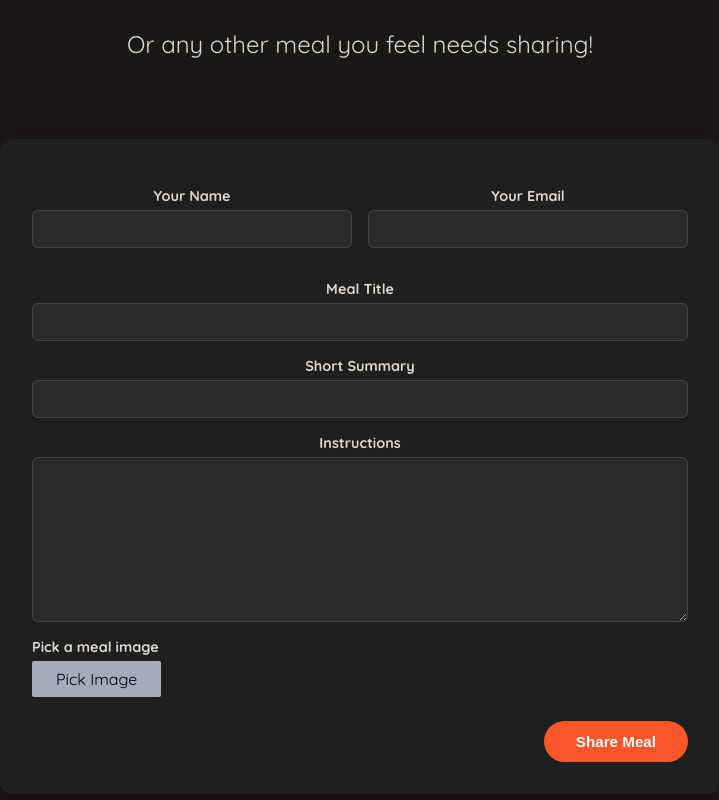
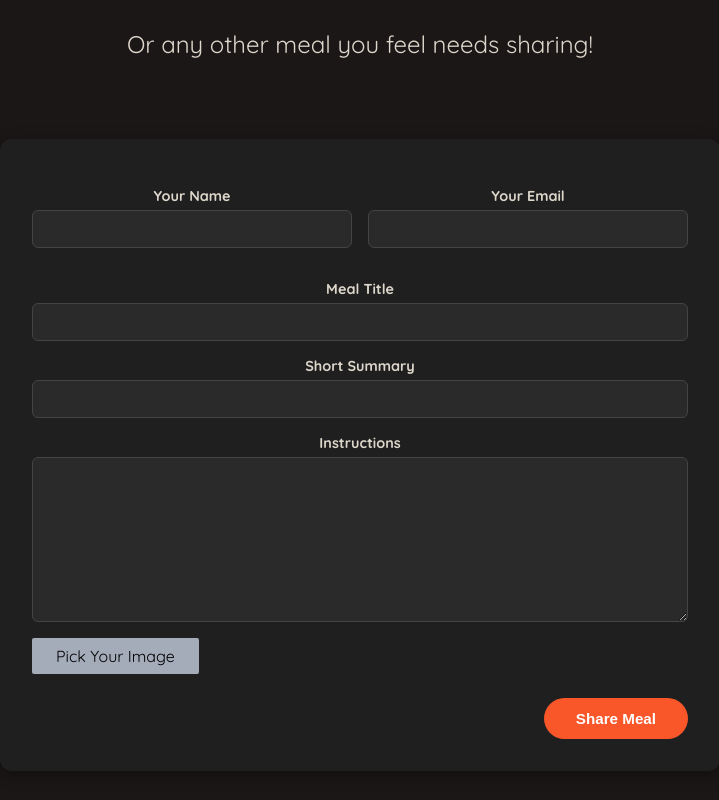
Before and after one commit to alainiranzi/Invading-Fullstack-with-Next-js, a Next.js app: page /meals in a window 1280 px wide. Shown: the part 454-1254 px from the top of the page, without its empty margins (280-999 px from the left). Built offline with nearby package versions, Linux system fonts and the light colour scheme.

Commit message:
done with working on pickimage

```diff
--- a/src/app/components/meals/image-picker.js
+++ b/src/app/components/meals/image-picker.js
@@ -27,7 +27,7 @@ export default function ImagePicker({ label, name }) {
           type="button"
           onClick={handlePickClick}
         >
-          Pick Image
+          Pick Your Image
         </button>
       </div>
     </div>
--- a/src/app/meals/page.js
+++ b/src/app/meals/page.js
@@ -45,8 +45,8 @@ export default function ShareMealsPage() {
             ></textarea>
           </p>
 
-          {/* 👇 Hano ni ho ugomba kongeramo label na name */}
-          <ImagePicker label="Pick a meal image" name="mealImage" />
+
+          <ImagePicker />
 
           <div className={classes.actions}>
             <button type="submit" className={classes.button}>
```
